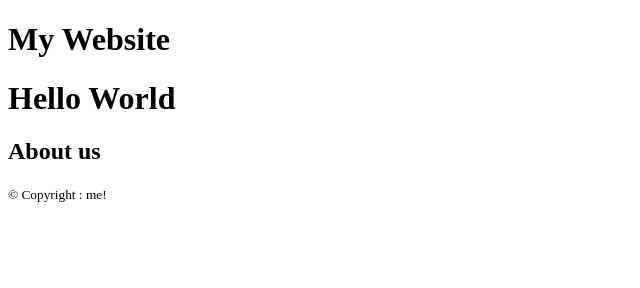
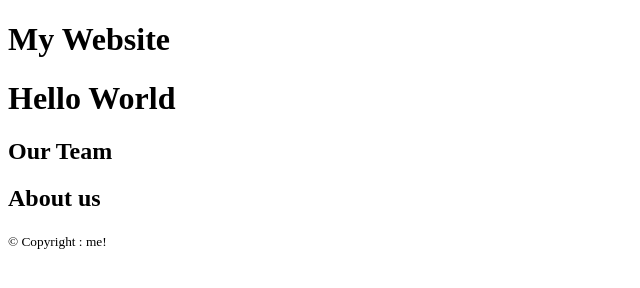
Before and after one commit to stribis/319-git-test, a plain HTML site: page index.html in a window 1280 px wide. Shown: the whole page, without its empty margins (0-640 px from the left). Drawn offline with Linux system fonts and the light colour scheme.

Commit message:
add team section

```diff
--- a/index.html
+++ b/index.html
@@ -12,7 +12,9 @@
   <header>
     <h1>Hello World</h1>
   </header>
-
+  <section class="team">
+    <h2>Our Team</h2>
+  </section>
   <section class="about">
     <h2>About us</h2>
   </section>
```
